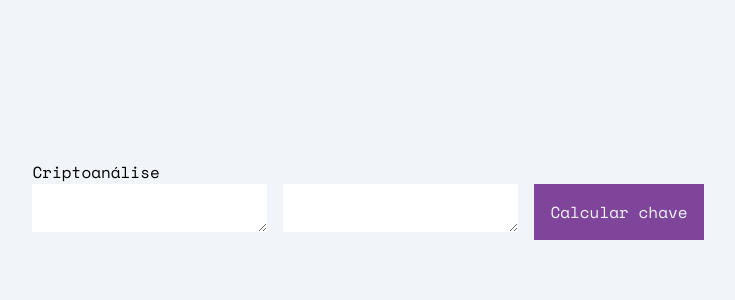
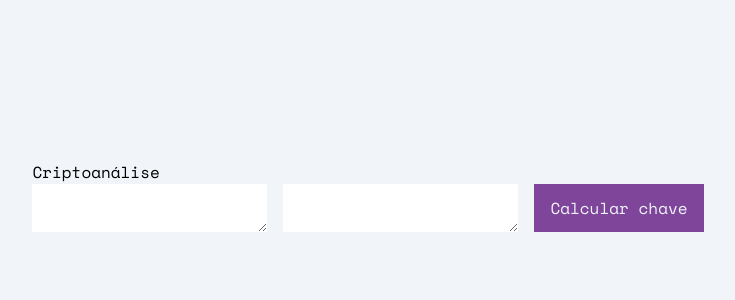
Before and after one commit to ajuteixeira/criptografia, a React (Vite) app: page / in a window 1280 px wide. Shown: the top 300 px of the page, without its empty margins (272-1007 px from the left). Built offline with nearby package versions, Linux system fonts and the light colour scheme.

Commit message:
ajuste no botão

```diff
--- a/src/index.css
+++ b/src/index.css
@@ -18,7 +18,7 @@ body {
 }
 
 button {
-  padding: 1rem;
+  padding: .5rem 1rem;
   cursor: pointer;
   color: #f1f5f9;
   border: none;
```
